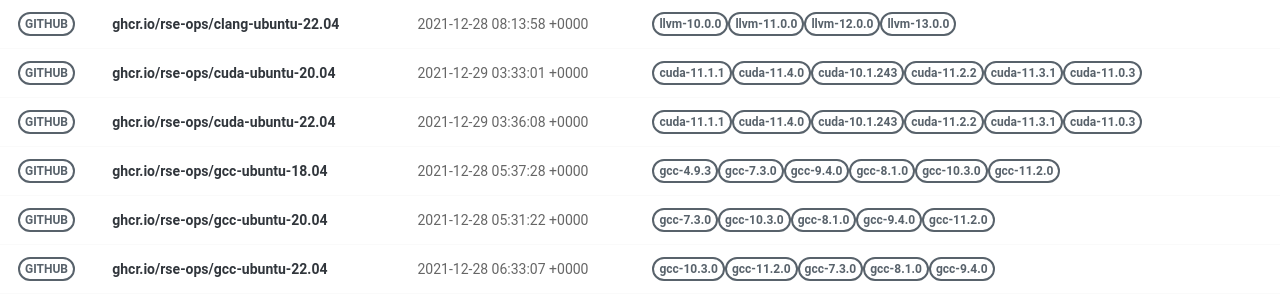
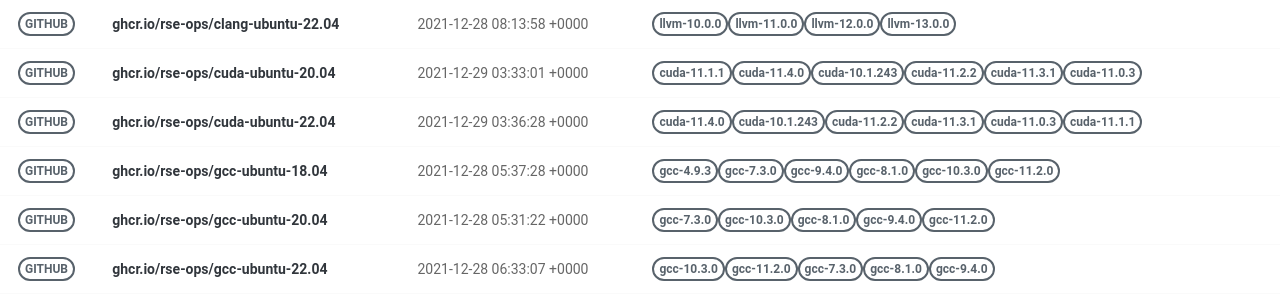
Before and after one commit to rse-ops/docker-images, a Jekyll site: the page built from pages/index.md, in a window 1280 px wide. Shown: the part 228-528 px from the top of the page. Built offline with Jekyll 4.4.1, drawn with Linux system fonts in a browser that asks for light colours; nearby versions of some CDN libraries.

Commit message:
Automated push to update library 2021-12-29

```diff
--- a/_library/ghcr.io-rse-ops-cuda-ubuntu-22.04.md
+++ b/_library/ghcr.io-rse-ops-cuda-ubuntu-22.04.md
@@ -1,14 +1,11 @@
 ---
 layout: container
 name: ghcr.io/rse-ops/cuda-ubuntu-22.04
-updated_at: 2021-12-29 03:36:08.451132
+updated_at: 2021-12-29 03:36:28.505206
 
 
 container_url: https://github.com/orgs/rse-ops/packages/container/package/cuda-ubuntu-22.04
 versions:
- - tag: cuda-11.1.1
-   dockerfile: https://github.com/rse-ops/docker-images/blob/main/ubuntu/cuda/Dockerfile
-   manifest: https://crane.ggcr.dev/manifest/ghcr.io/rse-ops/cuda-ubuntu-22.04:cuda-11.1.1
  - tag: cuda-11.4.0
    dockerfile: https://github.com/rse-ops/docker-images/blob/main/ubuntu/cuda/Dockerfile
    manifest: https://crane.ggcr.dev/manifest/ghcr.io/rse-ops/cuda-ubuntu-22.04:cuda-11.4.0
```
Also changed, not shown: other parts of _library/ghcr.io-rse-ops-cuda-ubuntu-22.04.md (+3 -0 lines).
